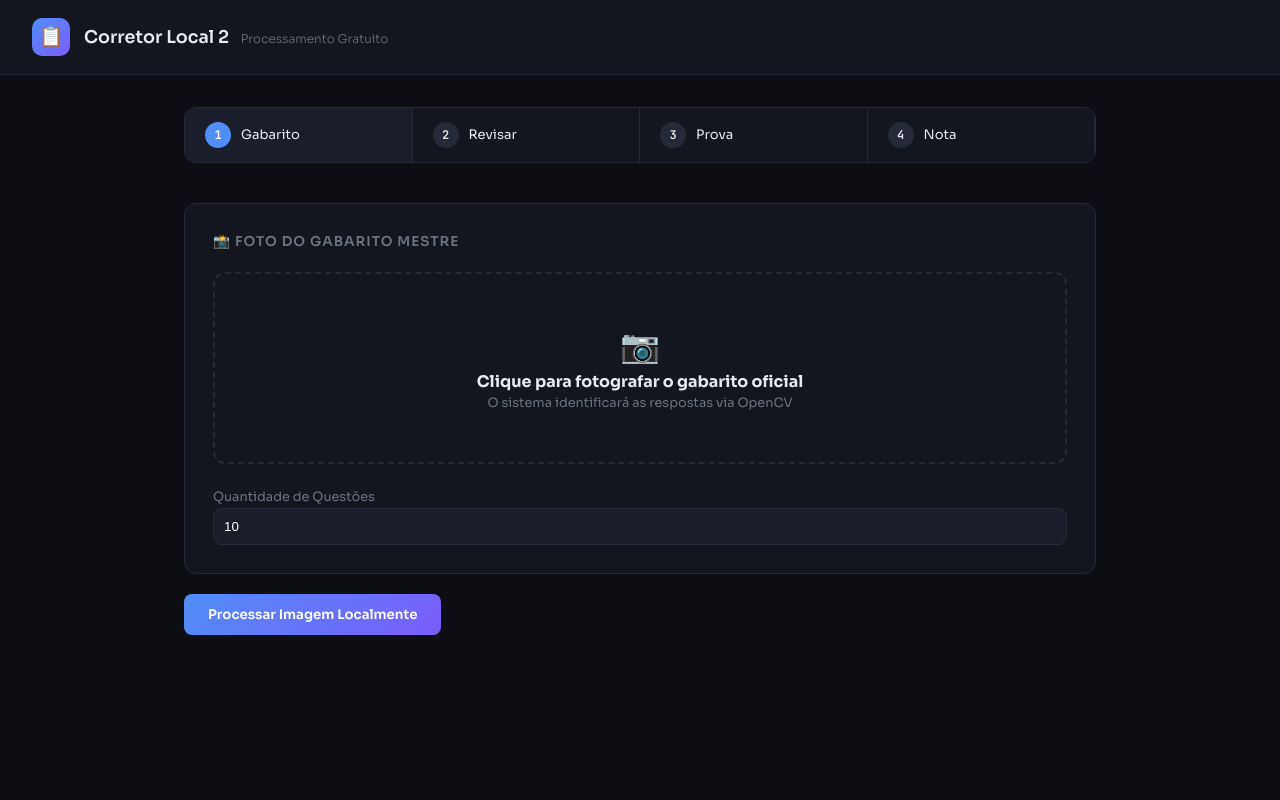
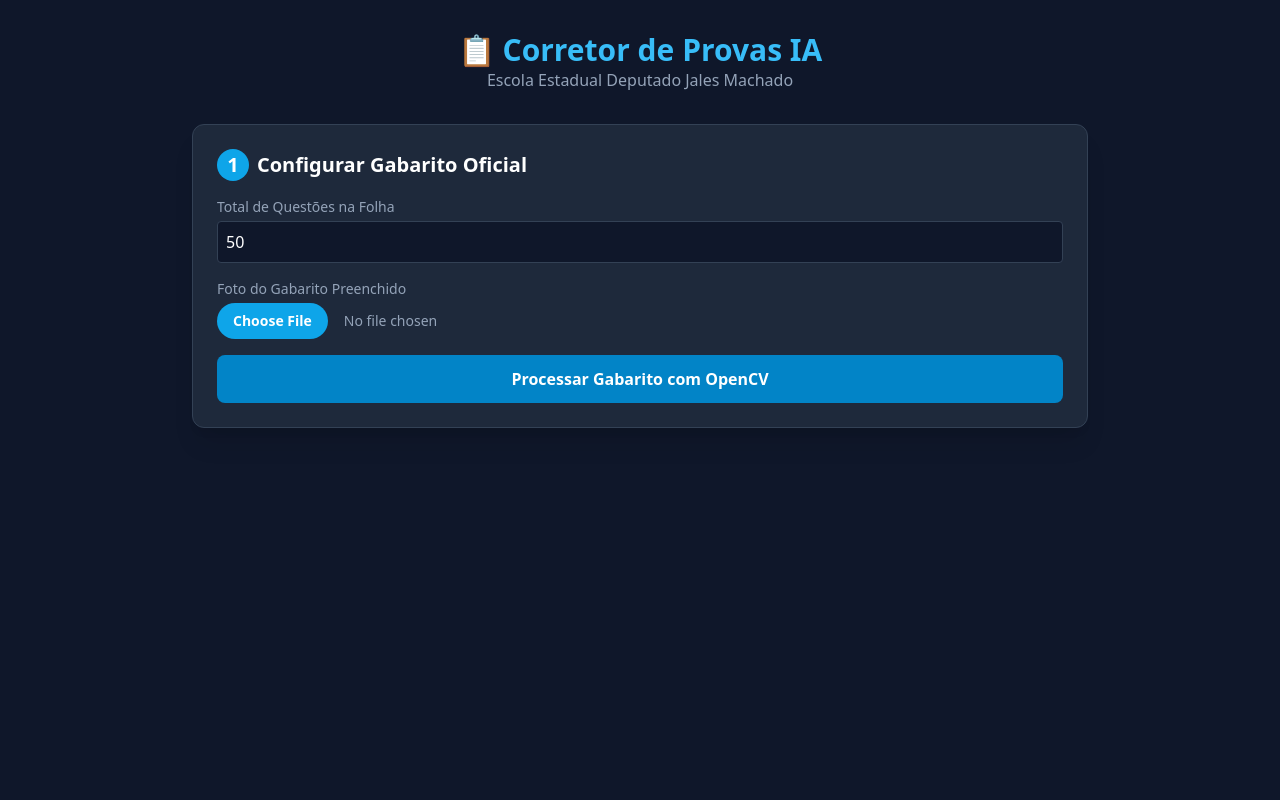
Before and after one commit to andreterralima-beep/corretor, a Python web app: template templates/index.html in a window 1280 px wide. Run offline with Jinja, Linux system fonts and the light colour scheme; the template is opened without the code that fills it, so the values that code supplies are empty; some libraries are stand-ins or nearby versions.

Commit message:
Update index.html

```diff
--- a/templates/index.html
+++ b/templates/index.html
@@ -1,273 +1,192 @@
 <!DOCTYPE html>
-<html lang="pt-BR">
+<html lang="pt-br">
 <head>
     <meta charset="UTF-8">
     <meta name="viewport" content="width=device-width, initial-scale=1.0">
-    <title>3 Corretor Pro - Gestão Escolar</title>
-    <link href="https://fonts.googleapis.com/css2?family=Sora:wght@300;400;600;700&family=JetBrains+Mono:wght@400;600&display=swap" rel="stylesheet">
+    <title>Corretor Provas - Escola Jales Machado</title>
+    <script src="https://cdn.tailwindcss.com"></script>
     <style>
-        :root {
-            --bg: #0d0f14;
-            --surface: #13161e;
-            --surface2: #1a1e2a;
-            --border: #252a38;
-            --accent: #4f8ef7;
-            --accent2: #7c5cfc;
-            --green: #22d67a;
-            --red: #f7524f;
-            --yellow: #f5c842;
-            --text: #e8eaf2;
-            --muted: #6b7280;
-            --radius: 12px;
+        .grid-questoes {
+            display: grid;
+            grid-template-columns: repeat(auto-fill, minmax(100px, 1fr));
+            gap: 12px;
+            max-height: 60vh;
+            overflow-y: auto;
+            padding: 10px;
+            background: #1e293b;
+            border-radius: 8px;
         }
-        * { box-sizing: border-box; margin: 0; padding: 0; }
-        body { font-family: 'Sora', sans-serif; background: var(--bg); color: var(--text); min-height: 100vh; line-height: 1.5; }
-
-        header { border-bottom: 1px solid var(--border); padding: 18px 32px; display: flex; align-items: center; gap: 14px; background: var(--surface); }
-        .logo-icon { width: 38px; height: 38px; background: linear-gradient(135deg, var(--accent), var(--accent2)); border-radius: 10px; display: flex; align-items: center; justify-content: center; font-size: 20px; }
-        header h1 { font-size: 1.1rem; font-weight: 600; }
-        header span { font-size: 0.75rem; color: var(--muted); margin-left: 8px; font-weight: 300; }
-
-        .container { max-width: 960px; margin: 0 auto; padding: 32px 24px; }
-
-        /* STEPS */
-        .steps { display: flex; margin-bottom: 40px; border: 1px solid var(--border); border-radius: var(--radius); overflow: hidden; }
-        .step { flex: 1; padding: 14px 20px; background: var(--surface); display: flex; align-items: center; gap: 10px; cursor: pointer; transition: background 0.2s; border-right: 1px solid var(--border); }
-        .step.active { background: var(--surface2); }
-        .step.done { opacity: 0.6; }
-        .step-num { width: 26px; height: 26px; border-radius: 50%; background: var(--border); display: flex; align-items: center; justify-content: center; font-size: 0.75rem; font-family: 'JetBrains Mono', monospace; font-weight: 600; }
-        .step.active .step-num { background: var(--accent); color: #fff; }
-        .step-label { font-size: 0.82rem; font-weight: 500; }
-
-        .panel { display: none; }
-        .panel.active { display: block; }
-        .card { background: var(--surface); border: 1px solid var(--border); border-radius: var(--radius); padding: 28px; margin-bottom: 20px; }
-        .card-title { font-size: 0.85rem; font-weight: 600; color: var(--muted); text-transform: uppercase; letter-spacing: 1px; margin-bottom: 20px; display: flex; align-items: center; gap: 8px; }
-
-        /* UPLOAD */
-        .upload-zone { border: 2px dashed var(--border); border-radius: var(--radius); padding: 48px 24px; text-align: center; cursor: pointer; position: relative; transition: 0.2s; }
-        .upload-zone:hover { border-color: var(--accent); background: rgba(79,142,247,0.05); }
-        .upload-zone input[type=file] { position: absolute; inset: 0; opacity: 0; cursor: pointer; }
-        .preview-img { max-width: 100%; max-height: 250px; border-radius: 8px; margin-top: 16px; border: 1px solid var(--border); }
-
-        /* GRID */
-        .gabarito-grid { display: grid; grid-template-columns: repeat(auto-fill, minmax(160px, 1fr)); gap: 12px; }
-        .gabarito-item { background: var(--surface2); border: 1px solid var(--border); border-radius: 8px; padding: 12px; display: flex; align-items: center; gap: 8px; }
-        .gab-input { width: 50px; background: var(--bg); border: 1px solid var(--border); color: var(--accent); text-align: center; font-weight: bold; padding: 5px; border-radius: 4px; }
-
-        /* BUTTONS */
-        .btn { padding: 12px 24px; border-radius: 8px; border: none; font-family: inherit; font-weight: 600; cursor: pointer; transition: 0.2s; display: inline-flex; align-items: center; gap: 8px; }
-        .btn-primary { background: linear-gradient(135deg, var(--accent), var(--accent2)); color: #fff; }
-        .btn-primary:disabled { opacity: 0.5; cursor: not-allowed; }
-        .btn-secondary { background: var(--surface2); color: var(--text); border: 1px solid var(--border); }
-
-        .loading { display: none; align-items: center; gap: 10px; color: var(--muted); margin-top: 15px; }
-        .loading.visible { display: flex; }
-        .spinner { width: 18px; height: 18px; border: 2px solid var(--border); border-top-color: var(--accent); border-radius: 50%; animation: spin 0.8s linear infinite; }
-        @keyframes spin { to { transform: rotate(360deg); } }
-
-        .nota-hero { text-align: center; padding: 40px; background: var(--surface2); border-radius: var(--radius); border: 1px solid var(--border); margin-bottom: 20px; }
-        .nota-value { font-size: 4.5rem; font-weight: 800; font-family: 'JetBrains Mono'; color: var(--accent); }
-
-        table { width: 100%; border-collapse: collapse; margin-top: 10px; }
-        th { text-align: left; color: var(--muted); font-size: 0.75rem; padding: 12px; border-bottom: 1px solid var(--border); }
-        td { padding: 12px; border-bottom: 1px solid var(--border); font-size: 0.9rem; }
-        .badge { padding: 4px 10px; border-radius: 20px; font-size: 0.75rem; font-weight: bold; }
-        .badge-green { background: rgba(34,214,122,0.15); color: var(--green); }
-        .badge-red { background: rgba(247,82,79,0.15); color: var(--red); }
+        .questao-card {
+            background: #334155;
+            padding: 8px;
+            border-radius: 6px;
+            display: flex;
+            align-items: center;
+            justify-content: space-between;
+        }
+        .input-alternativa {
+            width: 35px;
+            text-align: center;
+            background: #0f172a;
+            color: #38bdf8;
+            border: 1px solid #475569;
+            border-radius: 4px;
+            font-weight: bold;
+            text-transform: uppercase;
+        }
     </style>
 </head>
-<body>
+<body class="bg-slate-900 text-white min-h-screen p-4 md:p-8">
 
-<header>
-    <div class="logo-icon">📋</div>
-    <h1>Corretor Local 2  <span>Processamento Gratuito</span></h1>
+    <div class="max-w-4xl mx-auto">
+        <header class="mb-8 text-center">
+            <h1 class="text-3xl font-bold text-sky-400">📋 Corretor de Provas IA</h1>
+            <p class="text-slate-400">Escola Estadual Deputado Jales Machado</p>
         </header>
 
-<div class="container">
-    <div class="steps">
-        <div class="step active" id="step1-tab" onclick="goToStep(1)">
-            <div class="step-num">1</div>
-            <div class="step-label">Gabarito</div>
+        <div id="passo1" class="bg-slate-800 p-6 rounded-xl shadow-xl border border-slate-700">
+            <h2 class="text-xl font-semibold mb-4 flex items-center">
+                <span class="bg-sky-500 text-white w-8 h-8 rounded-full flex items-center justify-center mr-2">1</span>
+                Configurar Gabarito Oficial
+            </h2>
+            <div class="space-y-4">
+                <div>
+                    <label class="block text-sm text-slate-400 mb-1">Total de Questões na Folha</label>
+                    <input type="number" id="num_questoes" value="50" class="w-full bg-slate-900 border border-slate-700 p-2 rounded">
                 </div>
-        <div class="step" id="step2-tab" onclick="goToStep(2)">
-            <div class="step-num">2</div>
-            <div class="step-label">Revisar</div>
+                <div>
+                    <label class="block text-sm text-slate-400 mb-1">Foto do Gabarito Preenchido</label>
+                    <input type="file" id="img_gabarito" accept="image/*" class="w-full text-sm text-slate-400 file:mr-4 file:py-2 file:px-4 file:rounded-full file:border-0 file:text-sm file:font-semibold file:bg-sky-500 file:text-white hover:file:bg-sky-600">
                 </div>
-        <div class="step" id="step3-tab" onclick="goToStep(3)">
-            <div class="step-num">3</div>
-            <div class="step-label">Prova</div>
-        </div>
-        <div class="step" id="step4-tab" onclick="goToStep(4)">
-            <div class="step-num">4</div>
-            <div class="step-label">Nota</div>
+                <button onclick="extrairGabarito()" id="btn_extrair" class="w-full bg-sky-600 hover:bg-sky-500 py-3 rounded-lg font-bold transition">
+                    Processar Gabarito com OpenCV
+                </button>
             </div>
         </div>
 
-    <div class="panel active" id="panel1">
-        <div class="card">
-            <div class="card-title">📸 Foto do Gabarito Mestre</div>
-            <div class="upload-zone">
-                <input type="file" id="gabarito-file" accept="image/*" capture="environment">
-                <div style="font-size: 2rem;">📷</div>
-                <strong>Clique para fotografar o gabarito oficial</strong>
-                <p style="font-size: 0.8rem; color: var(--muted);">O sistema identificará as respostas via OpenCV</p>
-                <img id="gabarito-preview" class="preview-img" style="display:none">
-            </div>
-            <div style="margin-top: 20px;">
-                <label style="font-size: 0.8rem; color: var(--muted);">Quantidade de Questões</label>
-                <input type="number" id="num-questoes" value="10" min="1" max="50" style="width: 100%; padding: 10px; background: var(--surface2); border: 1px solid var(--border); color: white; border-radius: 8px;">
-            </div>
-        </div>
-        <button class="btn btn-primary" onclick="extrairGabarito()" id="btn-extrair">Processar Imagem Localmente</button>
-        <div class="loading" id="loading1"><div class="spinner"></div> Processando no servidor...</div>
+        <div id="passo2" class="hidden bg-slate-800 p-6 rounded-xl shadow-xl border border-slate-700 mt-6">
+            <h2 class="text-xl font-semibold mb-2">🔍 Revisão do Gabarito</h2>
+            <p class="text-sm text-slate-400 mb-4">Confira se o OpenCV leu corretamente. Clique na letra para editar.</p>
+
+            <div id="grade_revisao" class="grid-questoes mb-6">
                 </div>
 
-    <div class="panel" id="panel2">
-        <div class="card">
-            <div class="card-title">🔍 Revisão do Gabarito</div>
-            <p style="font-size: 0.8rem; color: var(--muted); margin-bottom: 20px;">O OpenCV sugeriu estas respostas. Clique nos campos para corrigir se houver erro de leitura.</p>
-            <div class="gabarito-grid" id="gabarito-grid"></div>
-        </div>
-        <div class="btn-row">
-            <button class="btn btn-secondary" onclick="goToStep(1)">Voltar</button>
-            <button class="btn btn-primary" onclick="goToStep(3)">Tudo Certo, Próximo</button>
+            <div class="flex gap-4">
+                <button onclick="location.reload()" class="flex-1 bg-slate-700 hover:bg-slate-600 py-2 rounded-lg font-bold">Voltar</button>
+                <button onclick="proximoParaAlunos()" class="flex-1 bg-green-600 hover:bg-green-500 py-2 rounded-lg font-bold">Tudo Certo, Próximo</button>
             </div>
         </div>
 
-    <div class="panel" id="panel3">
-        <div class="card">
-            <div class="card-title">📝 Identificação e Prova</div>
-            <input type="text" id="nome-aluno" placeholder="Nome do Aluno" style="width: 100%; padding: 12px; background: var(--surface2); border: 1px solid var(--border); color: white; border-radius: 8px; margin-bottom: 20px;">
-            <div class="upload-zone">
-                <input type="file" id="prova-file" accept="image/*" capture="environment">
-                <div style="font-size: 2rem;">📄</div>
-                <strong>Fotografar folha de respostas do aluno</strong>
-                <img id="prova-preview" class="preview-img" style="display:none">
+        <div id="passo3" class="hidden bg-slate-800 p-6 rounded-xl shadow-xl border border-slate-700 mt-6">
+            <h2 class="text-xl font-semibold mb-4 flex items-center">
+                <span class="bg-green-500 text-white w-8 h-8 rounded-full flex items-center justify-center mr-2">2</span>
+                Corrigir Prova do Aluno
+            </h2>
+            <div class="space-y-4">
+                <input type="text" id="nome_aluno" placeholder="Nome do Aluno" class="w-full bg-slate-900 border border-slate-700 p-2 rounded">
+                <input type="file" id="img_aluno" accept="image/*" class="w-full text-sm text-slate-400 file:bg-green-600 file:text-white file:rounded-full file:px-4 file:py-2 file:border-0">
+                <button onclick="corrigirProva()" id="btn_corrigir" class="w-full bg-green-600 hover:bg-green-500 py-3 rounded-lg font-bold transition">
+                    Corrigir e Gerar Nota
+                </button>
             </div>
-        </div>
-        <button class="btn btn-primary" onclick="corrigirProva()" id="btn-corrigir">Calcular Nota Agora</button>
-        <div class="loading" id="loading3"><div class="spinner"></div> Cruzando dados...</div>
-    </div>
-
-    <div class="panel" id="panel4">
-        <div class="nota-hero">
-            <div id="aluno-nome-res" style="font-size: 1rem; color: var(--muted); margin-bottom: 10px;"></div>
-            <div class="nota-value" id="nota-res">0.0</div>
-            <div style="font-size: 0.8rem; text-transform: uppercase; letter-spacing: 2px;">Nota Final</div>
-        </div>
-        <div class="card">
-            <table>
-                <thead>
-                    <tr><th>Questão</th><th>Gabarito</th><th>Aluno</th><th>Status</th></tr>
-                </thead>
-                <tbody id="detalhes-res"></tbody>
-            </table>
-        </div>
-        <button class="btn btn-secondary" onclick="location.reload()">Nova Correção</button>
+            <div id="resultado" class="mt-6 p-4 bg-slate-900 rounded-lg hidden"></div>
         </div>
     </div>
 
     <script>
-    let gabaritoData = {};
+        let gabaritoFinal = {};
 
-    function preview(input, imgId) {
-        if (input.files && input.files[0]) {
-            const reader = new FileReader();
-            reader.onload = e => {
-                const img = document.getElementById(imgId);
-                img.src = e.target.result;
-                img.style.display = 'block';
-            };
-            reader.readAsDataURL(input.files[0]);
+        async function extrairGabarito() {
+            const btn = document.getElementById('btn_extrair');
+            const img = document.getElementById('img_gabarito').files[0];
+            const num = document.getElementById('num_questoes').value;
+
+            if(!img) return alert("Selecione a foto do gabarito!");
+
+            btn.innerText = "Processando Blocos...";
+            btn.disabled = true;
+
+            const formData = new FormData();
+            formData.append('imagem', img);
+            formData.append('num_questoes', num);
+
+            try {
+                const res = await fetch('/api/extrair-gabarito', { method: 'POST', body: formData });
+                const data = await res.json();
+
+                if(data.erro) throw new Error(data.erro);
+
+                gabaritoFinal = data.gabarito;
+                renderizarRevisao();
+                document.getElementById('passo1').classList.add('hidden');
+                document.getElementById('passo2').classList.remove('hidden');
+            } catch (e) {
+                alert("Erro: " + e.message);
+            } finally {
+                btn.innerText = "Processar Gabarito com OpenCV";
+                btn.disabled = false;
             }
         }
 
-    document.getElementById('gabarito-file').onchange = function() { preview(this, 'gabarito-preview'); };
-    document.getElementById('prova-file').onchange = function() { preview(this, 'prova-preview'); };
+        function renderizarRevisao() {
+            const grid = document.getElementById('grade_revisao');
+            grid.innerHTML = '';
 
-    function goToStep(n) {
-        document.querySelectorAll('.panel').forEach((p, i) => p.classList.toggle('active', i+1 === n));
-        document.querySelectorAll('.step').forEach((s, i) => {
-            s.classList.toggle('active', i+1 === n);
-            s.classList.toggle('done', i+1 < n);
-        });
-    }
-
-    async function extrairGabarito() {
-        const file = document.getElementById('gabarito-file').files[0];
-        if(!file) return alert("Selecione a foto!");
-
-        const loader = document.getElementById('loading1');
-        loader.classList.add('visible');
-
-        const fd = new FormData();
-        fd.append('imagem', file);
-        fd.append('num_questoes', document.getElementById('num-questoes').value);
-
-        try {
-            const res = await fetch('/api/extrair-gabarito', { method: 'POST', body: fd });
-            const data = await res.json();
-            gabaritoData = data.gabarito;
-            renderGrid();
-            goToStep(2);
-        } catch (e) { alert("Erro no processamento"); }
-        finally { loader.classList.remove('visible'); }
-    }
-
-    function renderGrid() {
-        const grid = document.getElementById('gabarito-grid');
-        grid.innerHTML = '';
-        Object.keys(gabaritoData).forEach(q => {
+            Object.keys(gabaritoFinal).forEach(num => {
                 grid.innerHTML += `
-                <div class="gabarito-item">
-                    <span style="font-size:0.7rem; width:25px">Q${q}</span>
-                    <input type="text" class="gab-input" data-q="${q}" value="${gabaritoData[q]}" maxlength="1" oninput="this.value = this.value.toUpperCase()">
+                    <div class="questao-card">
+                        <span class="text-xs text-slate-400 font-bold">Q${num}</span>
+                        <input type="text" maxlength="1" value="${gabaritoFinal[num]}"
+                            class="input-alternativa" oninput="atualizarGabarito('${num}', this.value)">
                     </div>
                 `;
             });
         }
 
+        function atualizarGabarito(num, valor) {
+            gabaritoFinal[num] = valor.toUpperCase();
+        }
+
+        function proximoParaAlunos() {
+            document.getElementById('passo2').classList.add('hidden');
+            document.getElementById('passo3').classList.remove('hidden');
+        }
+
         async function corrigirProva() {
-        const file = document.getElementById('prova-file').files[0];
-        if(!file) return alert("Tire a foto da prova!");
+            const btn = document.getElementById('btn_corrigir');
+            const img = document.getElementById('img_aluno').files[0];
+            const nome = document.getElementById('nome_aluno').value;
 
-        // Atualiza gabarito com o que o usuário editou na grade
-        const finalGab = {};
-        document.querySelectorAll('.gab-input').forEach(i => finalGab[i.dataset.q] = i.value);
+            if(!img || !nome) return alert("Preencha o nome e a foto da prova!");
 
-        const loader = document.getElementById('loading3');
-        loader.classList.add('visible');
+            btn.innerText = "Calculando Nota...";
+            btn.disabled = true;
 
-        const fd = new FormData();
-        fd.append('imagem', file);
-        fd.append('gabarito', JSON.stringify(finalGab));
-        fd.append('nome_aluno', document.getElementById('nome-aluno').value);
+            const formData = new FormData();
+            formData.append('imagem', img);
+            formData.append('nome_aluno', nome);
+            formData.append('gabarito', JSON.stringify(gabaritoFinal));
 
             try {
-            const res = await fetch('/api/corrigir', { method: 'POST', body: fd });
+                const res = await fetch('/api/corrigir', { method: 'POST', body: formData });
                 const data = await res.json();
 
-            document.getElementById('nota-res').innerText = data.nota;
-            document.getElementById('aluno-nome-res').innerText = data.nome_aluno;
-
-            const tbody = document.getElementById('detalhes-res');
-            tbody.innerHTML = '';
-            Object.entries(data.detalhes).forEach(([q, d]) => {
-                tbody.innerHTML += `
-                    <tr>
-                        <td>Q${q}</td>
-                        <td><span class="badge badge-green">${d.gabarito}</span></td>
-                        <td><span class="badge ${d.acertou?'badge-green':'badge-red'}">${d.resposta}</span></td>
-                        <td>${d.acertou?'✅':'❌'}</td>
-                    </tr>
+                const resDiv = document.getElementById('resultado');
+                resDiv.classList.remove('hidden');
+                resDiv.innerHTML = `
+                    <div class="text-center">
+                        <h3 class="text-2xl font-bold text-sky-400">${data.nome_aluno}</h3>
+                        <div class="text-4xl font-black my-2">${data.nota}</div>
+                        <p class="text-slate-400">Acertos: ${data.acertos} de ${data.total}</p>
+                    </div>
                 `;
-            });
-            goToStep(4);
-        } catch (e) { alert("Erro na correção"); }
-        finally { loader.classList.remove('visible'); }
+            } catch (e) {
+                alert("Erro na correção: " + e.message);
+            } finally {
+                btn.innerText = "Corrigir e Gerar Nota";
+                btn.disabled = false;
+            }
         }
     </script>
-
 </body>
 </html>
```
Lines whose indentation alone changed are shown as unchanged.
